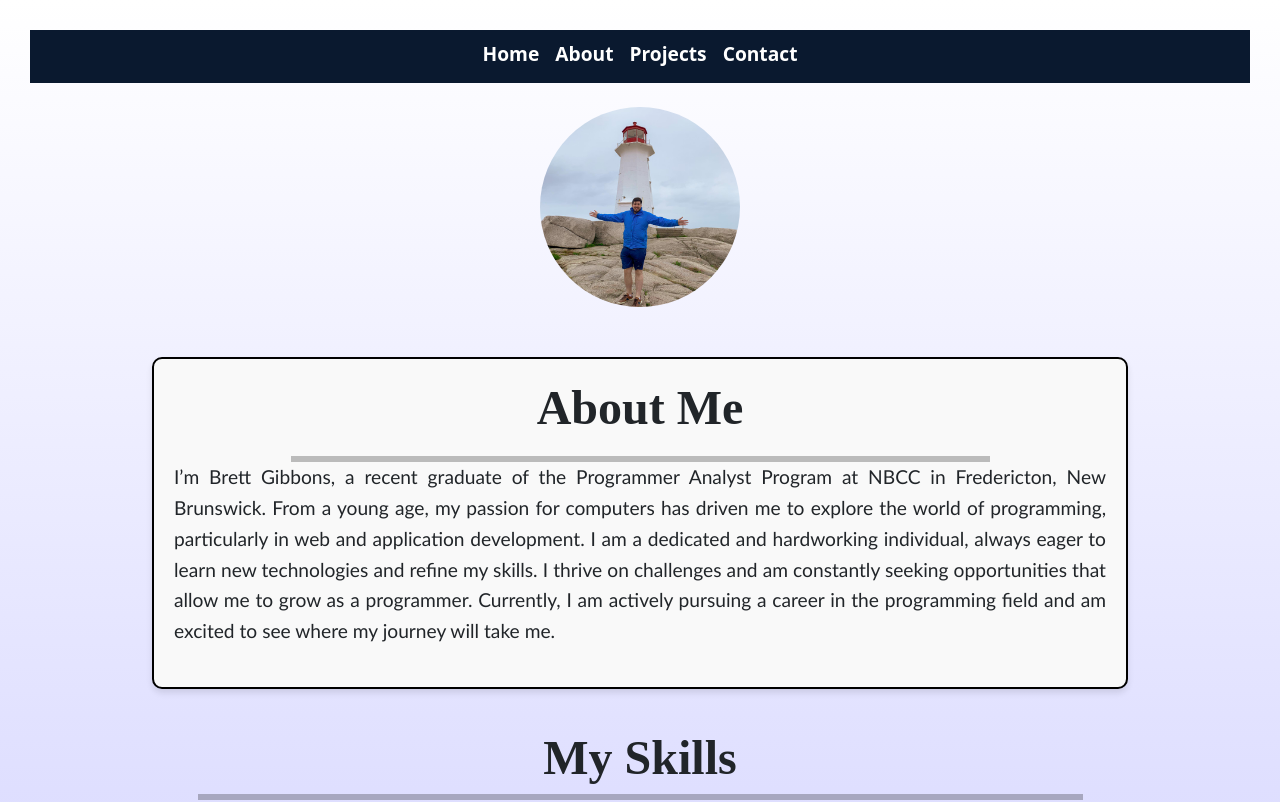
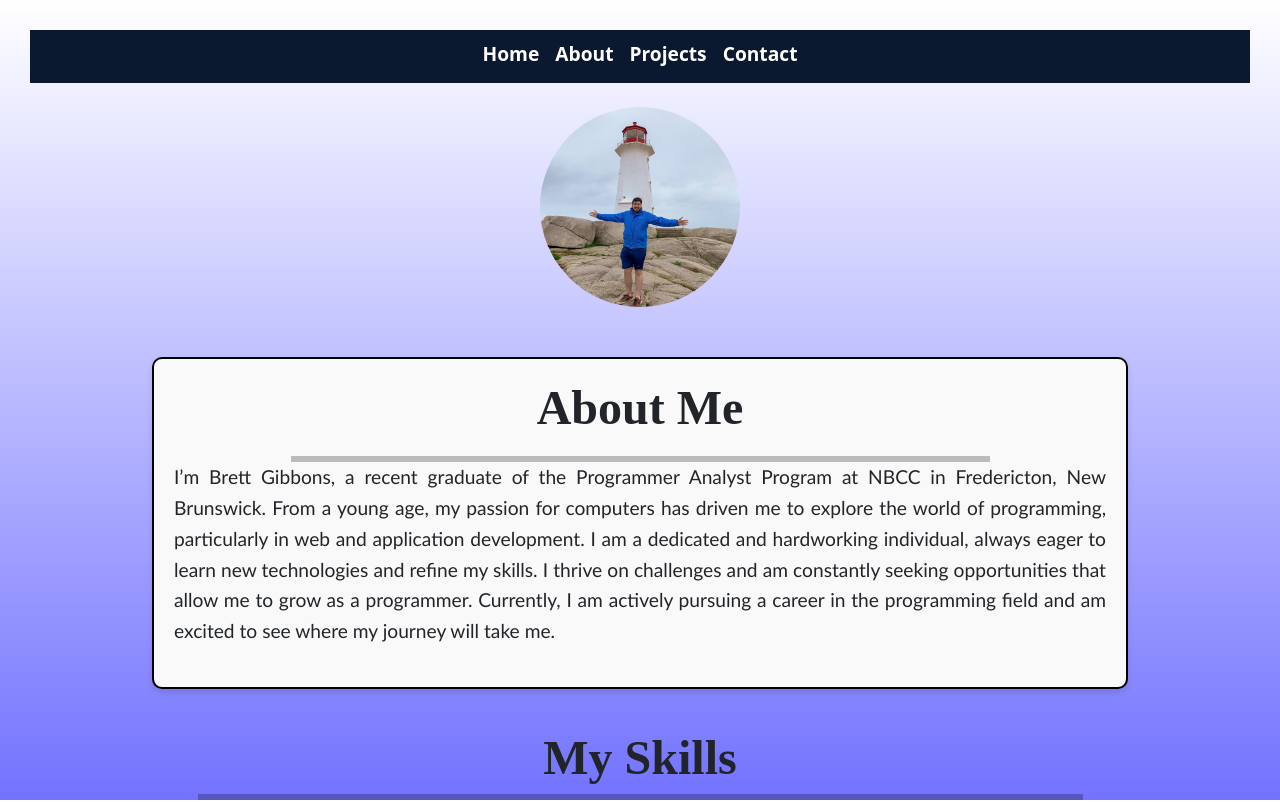
Before and after one commit to Brettygibb/Portfolio, a React (Create React App) app: page / in a window 1280 px wide. Shown: the top 802 px of the page. Built offline with nearby package versions, Linux system fonts and the light colour scheme.

Commit message:
Update App.css

```diff
--- a/src/App.css
+++ b/src/App.css
@@ -1,4 +1,15 @@
 @import url("https://fonts.googleapis.com/css2?family=Roboto:wght@400;700&display=swap");
+
+* {
+  box-sizing: border-box; /* Good practice for layout consistency */
+  margin: 0;
+  padding: 0;
+}
+
+html,
+body {
+  height: 100%;
+}
 html,
 body {
   margin: 0;
```
